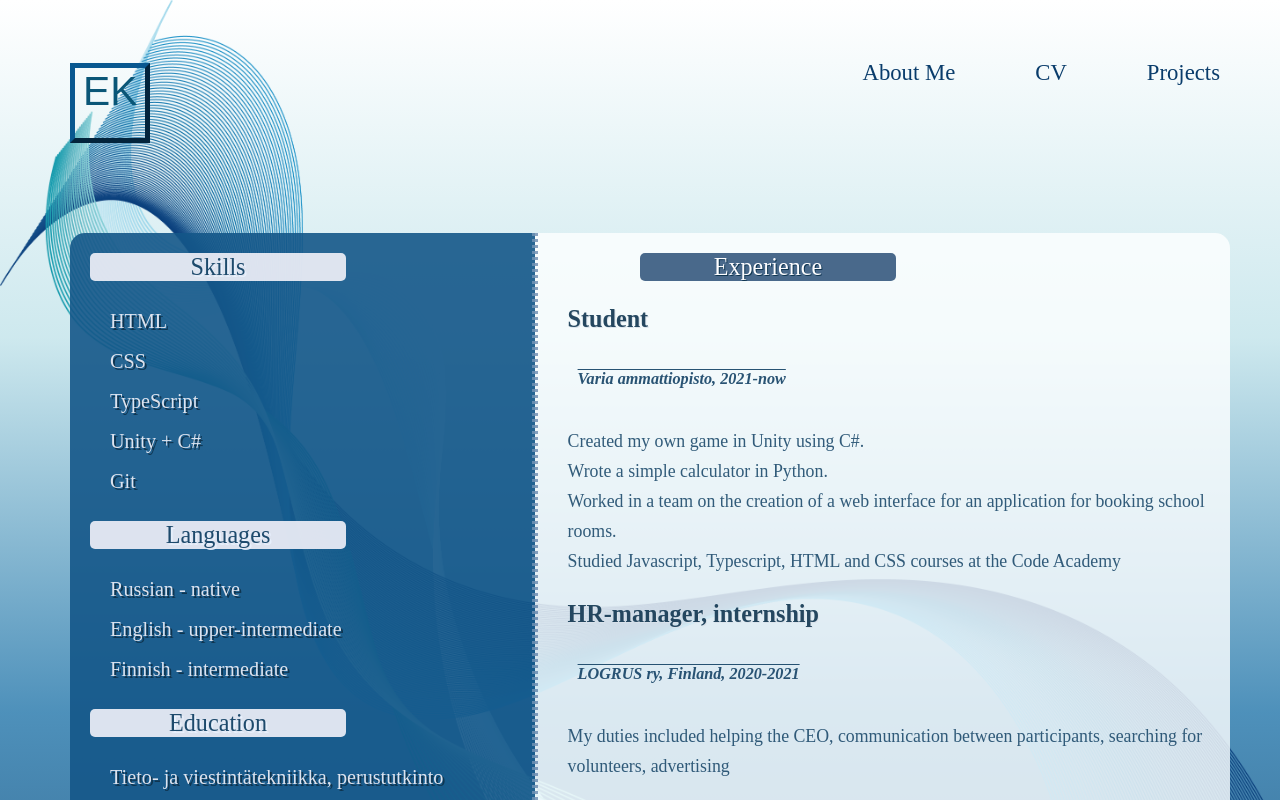
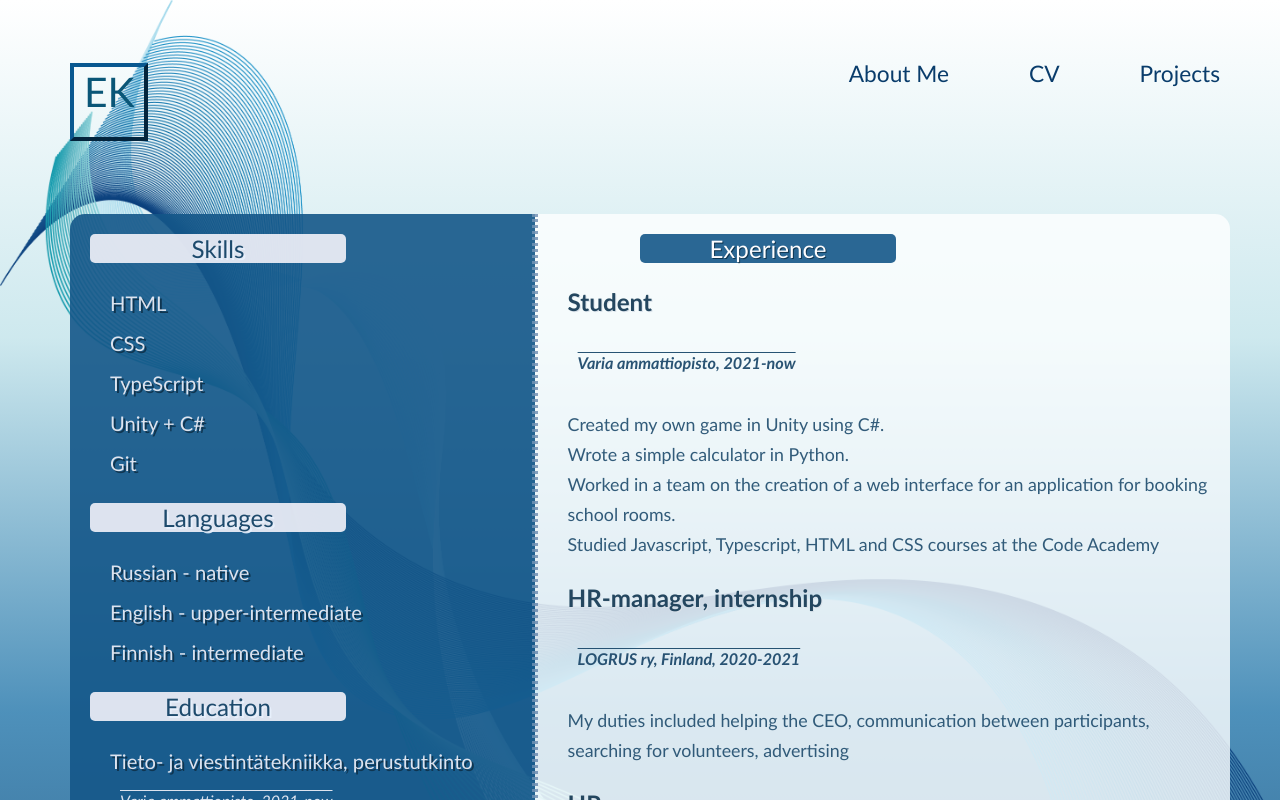
Before and after one commit to RinaKovri/RinaKovri, a React (Create React App) app: page /#/cv in a window 1280 px wide. Shown: the top 800 px of the page. Built offline with nearby package versions, Linux system fonts and the light colour scheme; what @rintsin/common-components would draw is missing.

Commit message:
changed nav in navbar

```diff
--- a/src/components/home/home.tsx
+++ b/src/components/home/home.tsx
@@ -1,5 +1,5 @@
 //import React, { useState } from 'react';
-//import Flower from '../flower/flower';
+import Flower from '../flower/flower';
 import styles from './home.module.scss';
 
 
--- a/src/components/navbar/navbar.module.scss
+++ b/src/components/navbar/navbar.module.scss
@@ -16,18 +16,18 @@
   height: calc(3vw + 1.5vh + 2.5vmin);
   margin-top: 13px;
   margin-left: 60px;
-  font-family: 'Arial';
+  font-family: Optima, sans-serif;
   font-size: calc(1vw + 1vh + 2.5vmin);
   text-align: center;
   color: rgba(10, 86, 119);
-  border: 5px rgba(9, 88, 144) outset;
+  border: 4px rgba(9, 88, 144) outset;
   text-decoration: none !important;
   transition: 0.5s;
 }
 
 .navlinks {
   margin-right: 60px;
-  font-family: 'Cormorant Garamond';
+  font-family: Optima, sans-serif;
   font-size: calc(0.9vw + 0.9vh + 0.5vmin);
   display: inline-block;
   margin-left: 20px;
--- a/src/components/navbar/navbar.tsx
+++ b/src/components/navbar/navbar.tsx
@@ -10,11 +10,11 @@ const Navbar: React.FC<NavbarProps> = () => {
   return (
     <div className={styles.container}>
       <Link className={styles.logo} to='/'>EK</Link>
-      <div className={styles.links}>
+      <nav className={styles.links}>
         <Link className={styles.navlinks} to="aboutMe">About Me</Link>
         <Link className={styles.navlinks} to="cv">CV</Link>
         <Link className={styles.navlinks} to="projects">Projects</Link>
-      </div>
+      </nav>
     </div>
   )
 }
--- a/src/components/sites/cv.module.scss
+++ b/src/components/sites/cv.module.scss
@@ -33,7 +33,7 @@
   margin-left: 20px;
   background-color: rgba(242, 242, 250, 0.9);
   border-radius: 5px;
-  font-family: 'Cormorant Garamond';
+  font-family: Optima, sans-serif;
   font-size: calc(0.2vw + 0.2vh + 2.5vmin);
   font-weight: lighter;
   color: rgba(29, 74, 108);
@@ -41,7 +41,7 @@
 }
 
 .leftItems {
-  font-family: 'Cormorant Garamond';
+  font-family: Optima, sans-serif;
   font-size: calc(0.01vw + 0.01vh + 2.5vmin);
   color: rgba(242, 242, 250, 0.9);
   text-shadow: 2px 2px rgb(15, 53, 80);
@@ -52,7 +52,7 @@
 .leftdate {
   list-style-type: none;
   padding: 10px;
-  font-family: 'Cormorant Garamond';
+  font-family: Optima, sans-serif;
   font-size: calc(0.001vh + 0.001vh + 2vmin);
   color: rgba(242, 242, 250, 0.9);
   font-style: italic;
@@ -73,9 +73,9 @@
   width: 20vw;
   height: fit-content;
   text-align: center;
-  background-color: rgba(31, 69, 112, 0.8);
+  background-color:  rgb(21, 87, 137, 0.9);
   border-radius: 5px;
-  font-family: 'Cormorant Garamond';
+  font-family: Optima, sans-serif;
   font-size: calc(0.2vw + 0.2vh + 2.5vmin);
   font-weight: lighter;
   color: rgb(253, 253, 255);
@@ -87,7 +87,7 @@
 }
 
 .rightItems {
-  font-family: 'Cormorant Garamond';
+  font-family: Optima, sans-serif;
   font-size: calc(0.2vw + 0.2vh + 2.5vmin);
   color: rgb(15, 53, 80, 0.9);
   text-shadow: 1px 1px rgb(218, 226, 234);
@@ -96,7 +96,7 @@
 
 .rightdate {
   padding: 10px;
-  font-family: 'Cormorant Garamond';
+  font-family: Optima, sans-serif;
   font-size: calc(0.01vw + 0.01vh + 2vmin);
   color: rgba(29, 74, 108, 0.95);
   font-style: italic;
@@ -106,7 +106,7 @@
 .rightP {
   margin-right: 10px;
   flex-direction: column;
-  font-family: 'Cormorant Garamond';
+  font-family: Optima, sans-serif;
   font-size: calc(0.01vw + 0.01vh + 2.2vmin);
   color: rgba(29, 74, 108, 0.9);
   line-height: 30px;
--- a/src/components/sites/projects.module.scss
+++ b/src/components/sites/projects.module.scss
@@ -37,7 +37,7 @@
     width: 19vw;
     height: 4vh;
     text-align: center;
-    font-family: 'Cormorant Garamond';
+    font-family: Optima, sans-serif;
     font-size: calc(0.1vh + 0.1vh + 2vmin);
     font-weight: bolder;
     color: rgba(245, 250, 255, );
@@ -59,7 +59,7 @@
     padding: 1vh 2vw;
     text-align: center;
     text-decoration: none;
-    font-family: 'Cormorant Garamond';
+    font-family: Optima, sans-serif;
     font-size: calc(0.001vh + 0.001vh + 2vmin);
 }
 
@@ -80,7 +80,7 @@
     // width: 19vw;
     text-align: center;
     margin: auto;
-    font-family: 'Cormorant Garamond';
+    font-family: Optima, sans-serif;
     font-size: calc(0.001vh + 0.001vh + 2.2vmin);
     color: rgba(14, 29, 69, );
     border-bottom: 2px solid rgb(6, 40, 79);
```
